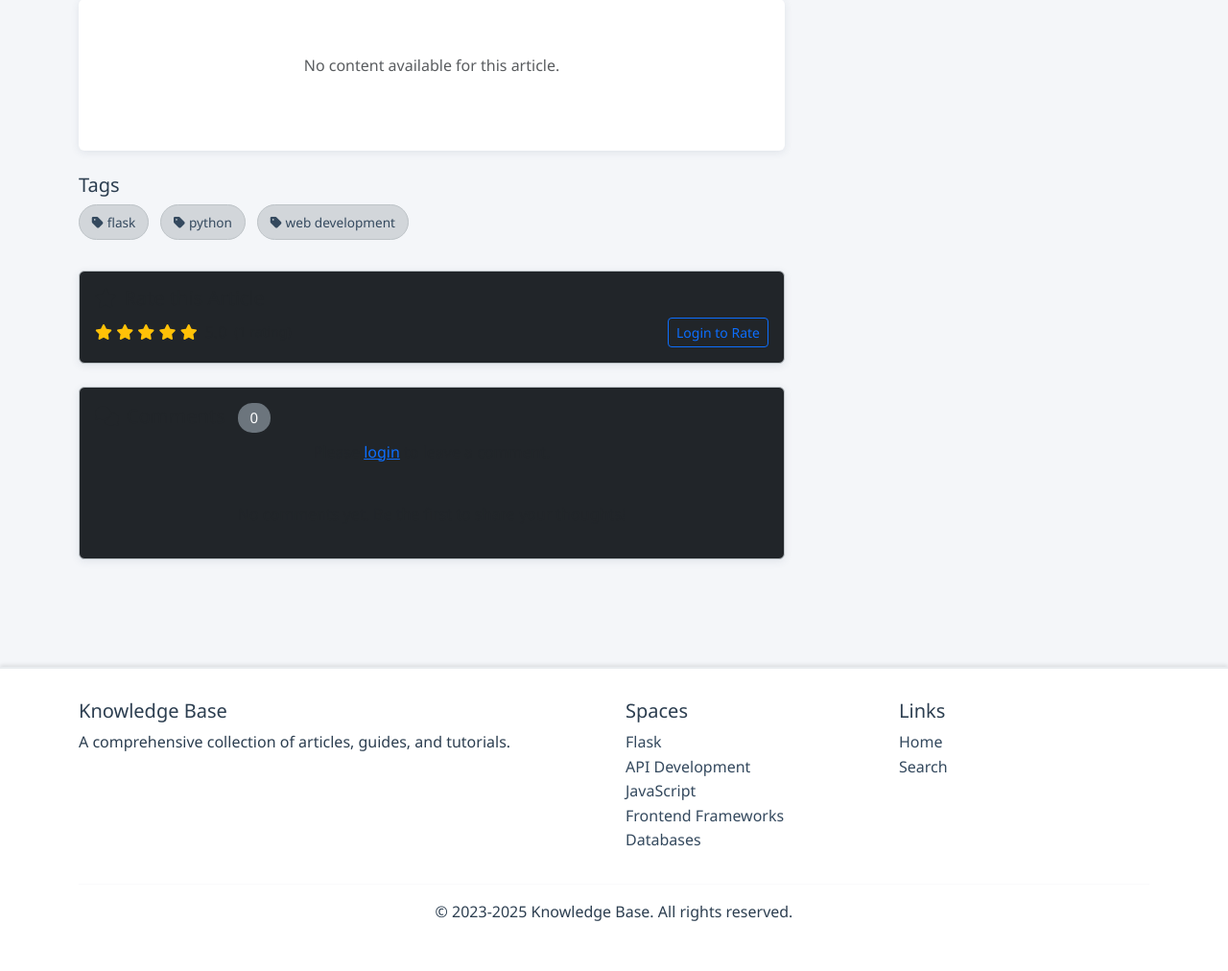
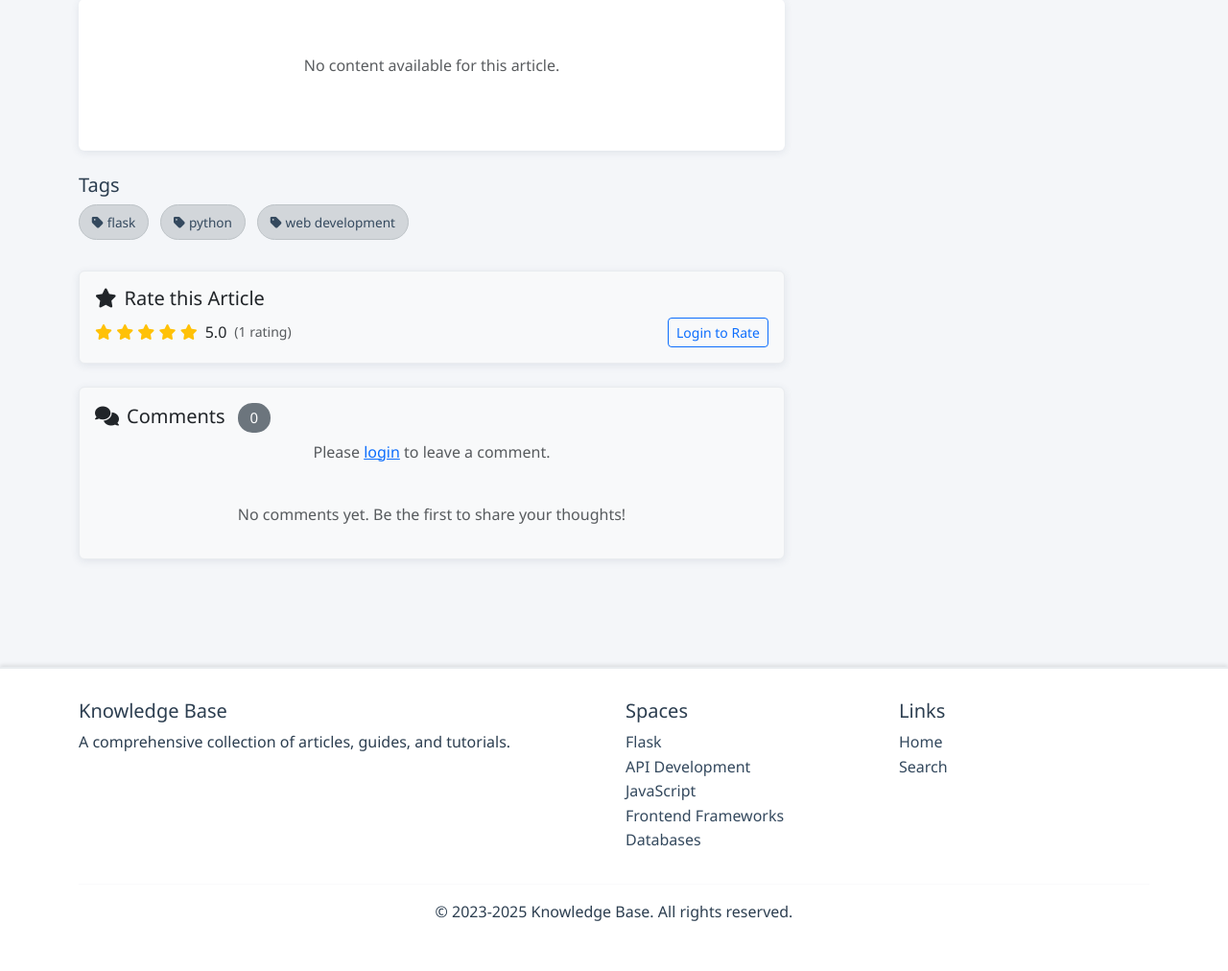
Before and after one commit to a-dulatov/KnowledgeVault, a Django app: page /article/1/ in a window 1280 px wide. Shown: the part 414-1426 px from the top of the page at 96% size. Run offline with Django 5.2, Linux system fonts and the light colour scheme; data comes from the database, SQL or seed files in the repository.

Commit message:
Enhance the look of article rating and comments sections on article pages
Modify article.html to style the rating and comments blocks with a light background color.

Replit-Commit-Author: Agent
Replit-Commit-Session-Id: 966470d0-1175-4e27-bbd2-ff1539186348
Replit-Commit-Screenshot-Url: https://storage.googleapis.com/screenshot-production-us-central1/5c4c90be-2196-4a0b-b7f2-267e1ae3c18c/b5e45d40-5571-4c2e-b483-ac3ae51f8861.jpg

```diff
--- a/templates/article.html
+++ b/templates/article.html
@@ -346,7 +346,7 @@
         </div>
 
         <!-- Article Rating -->
-        <div class="card bg-dark mb-4">
+        <div class="card mb-4" style="background-color: #f8f9fa; border: 1px solid #e9ecef;">
             <div class="card-body">
                 <h5 class="card-title">
                     <i class="fas fa-star me-2"></i>Rate this Article
@@ -390,7 +390,7 @@
         </div>
 
         <!-- Comments Section -->
-        <div class="card bg-dark mb-4">
+        <div class="card mb-4" style="background-color: #f8f9fa; border: 1px solid #e9ecef;">
             <div class="card-body">
                 <h5 class="card-title">
                     <i class="fas fa-comments me-2"></i>Comments
```
